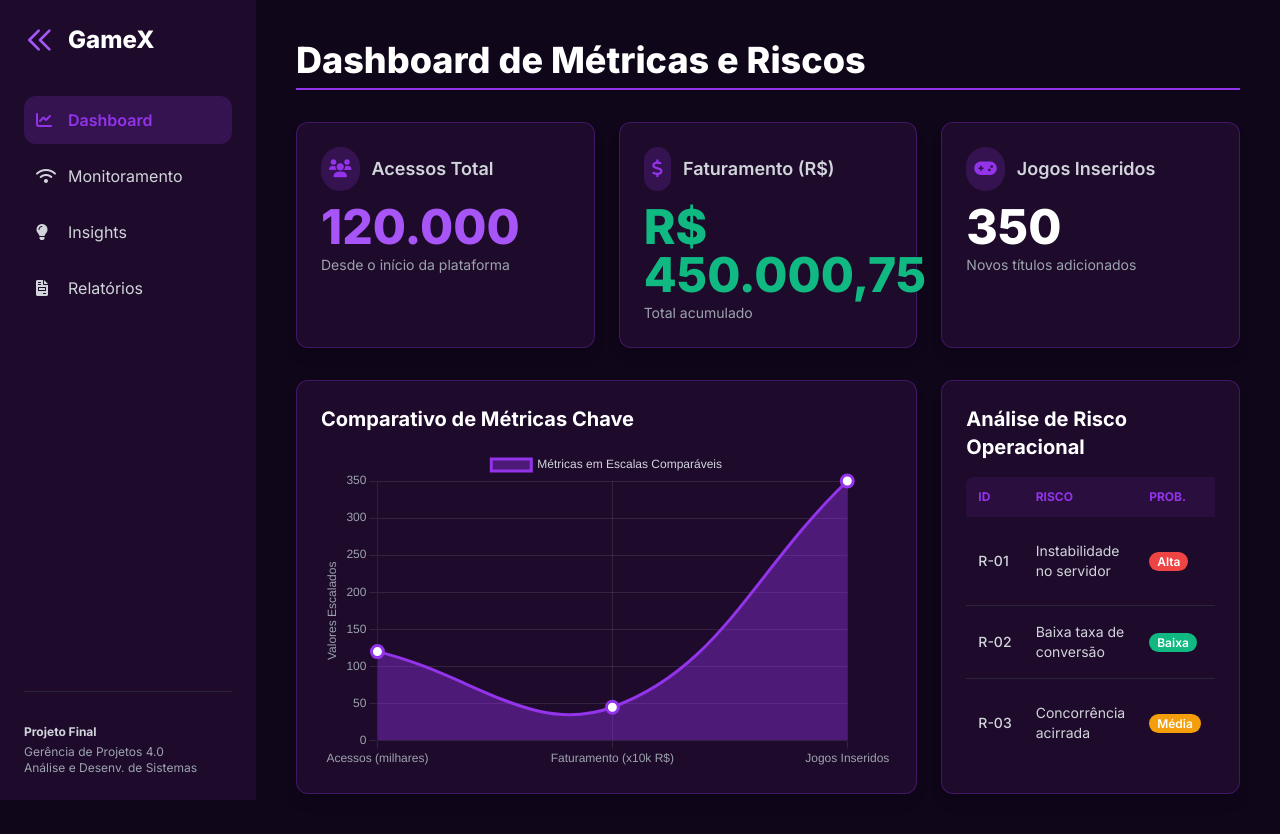
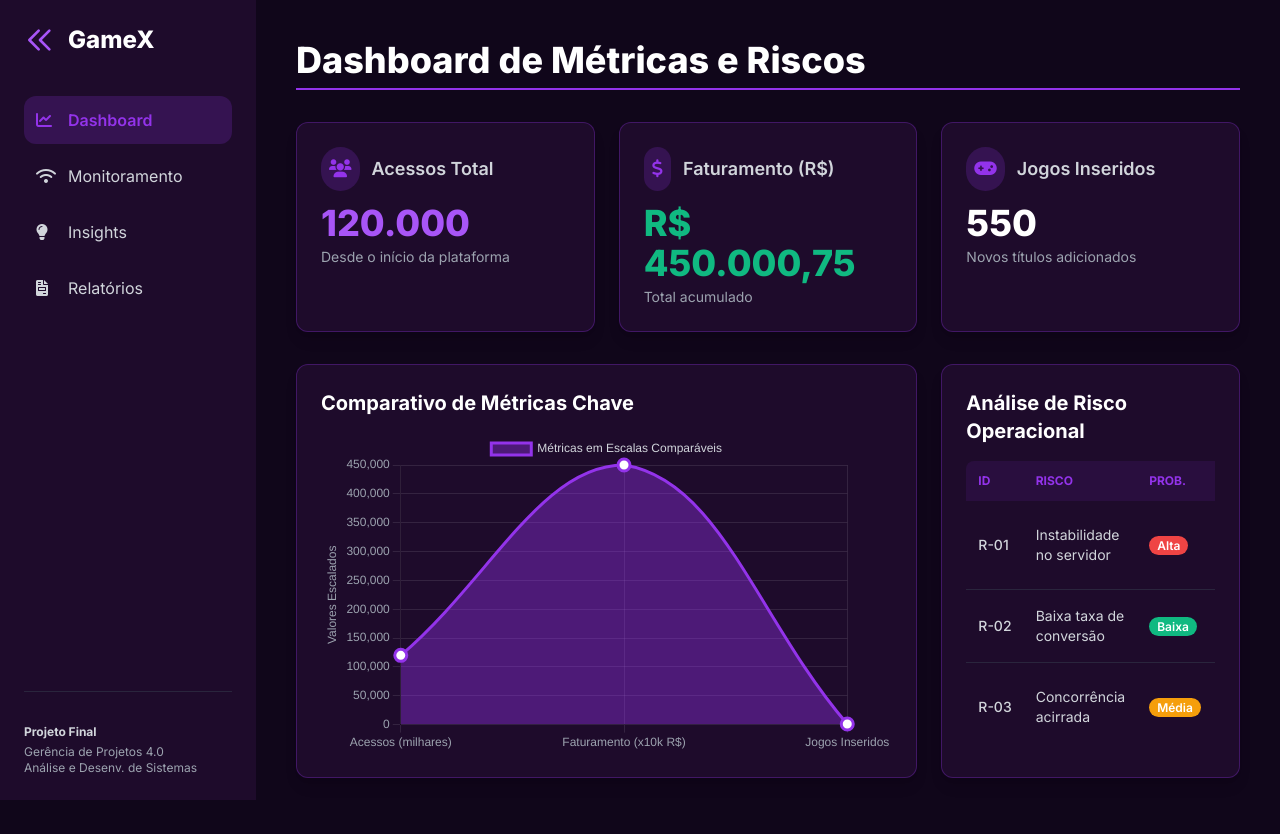
Before and after one commit to betanandes/smart_office2, a plain HTML site: page frontend/index.html in a window 1280 px wide. Drawn offline with nearby package versions, Linux system fonts and the light colour scheme.

Commit message:
FIX: ajustes front

```diff
--- a/frontend/index.html
+++ b/frontend/index.html
@@ -31,7 +31,7 @@
     <link rel="stylesheet" href="https://cdnjs.cloudflare.com/ajax/libs/font-awesome/6.0.0-beta3/css/all.min.css">
     <style>
         /* Estilos personalizados para a Sidebar e transições */
-        /* A Sidebar agora usa position: fixed em telas maiores (md:) */
+
         .sidebar {
             transition: transform 0.3s ease-in-out, width 0.3s ease-in-out;
             min-height: 100vh;
@@ -126,7 +126,7 @@
                     <h3 class="text-lg font-semibold text-gray-300 flex items-center">
                         <span class="p-2 bg-accent/20 text-accent rounded-full mr-3"><i class="fas fa-users"></i></span> Acessos Total
                     </h3>
-                    <p id="acessos" class="valor-metrica text-5xl font-extrabold mt-3 text-accent-light">120.000</p>
+                    <p id="acessos" class="valor-metrica text-4xl font-extrabold mt-3 text-accent-light">120.000</p>
                     <span class="text-sm text-gray-400 mt-1 block">Desde o início da plataforma</span>
                 </div>
                 <!-- Card de Métrica: Faturamento -->
@@ -134,7 +134,7 @@
                     <h3 class="text-lg font-semibold text-gray-300 flex items-center">
                         <span class="p-2 bg-accent/20 text-accent rounded-full mr-3"><i class="fas fa-dollar-sign"></i></span> Faturamento (R$)
                     </h3>
-                    <p id="faturamento" class="valor-metrica text-5xl font-extrabold mt-3 text-metric-success">R$ 450.000,75</p>
+                    <p id="faturamento" class="valor-metrica text-4xl font-extrabold mt-3 text-metric-success">R$ 450.000,75</p>
                     <span class="text-sm text-gray-400 mt-1 block">Total acumulado</span>
                 </div>
                 <!-- Card de Métrica: Jogos Inseridos -->
@@ -142,7 +142,7 @@
                     <h3 class="text-lg font-semibold text-gray-300 flex items-center">
                         <span class="p-2 bg-accent/20 text-accent rounded-full mr-3"><i class="fas fa-gamepad"></i></span> Jogos Inseridos
                     </h3>
-                    <p id="jogos" class="valor-metrica text-5xl font-extrabold mt-3 text-white">350</p>
+                    <p id="jogos" class="valor-metrica text-4xl font-extrabold mt-3 text-white">550</p>
                     <span class="text-sm text-gray-400 mt-1 block">Novos títulos adicionados</span>
                 </div>
             </div>
@@ -234,7 +234,7 @@
                     <h3 class="text-lg font-semibold text-gray-300 flex items-center justify-center mb-2">
                         <i class="fas fa-redo-alt mr-2 text-accent"></i> Retenção
                     </h3>
-                    <p class="kpi-valor text-6xl font-extrabold text-accent-light" id="retencao">0.95</p>
+                    <p class="kpi-valor text-6xl font-extrabold text-accent-light" id="retencao">0.65</p>
                 </div>
                 <!-- Satisfação -->
                 <div class="p-6 bg-secondary-dark rounded-xl shadow-lg text-center border border-accent/30">
@@ -303,7 +303,7 @@
             dashboard: {
                 acessos: "120.000",
                 faturamento: "R$ 450.000,75",
-                jogos: "350",
+                jogos: "550",
                 riscos: [
                     { id: 'R-01', risco: 'Instabilidade no servidor', prob: 'Alta', impacto: 'Alto', mitigacao: 'Monitoramento proativo e planos de contingência.', classProb: 'bg-metric-danger', classImp: 'text-metric-danger' },
                     { id: 'R-02', risco: 'Baixa taxa de conversão', prob: 'Baixa', impacto: 'Médio', mitigacao: 'A/B testing e otimização de funil.', classProb: 'bg-metric-success', classImp: 'text-metric-warning' },
@@ -311,14 +311,14 @@
                 ]
             },
             monitoramento: {
-                online: "1.123",
-                vendas: "120",
-                novos: "30",
+                online: "1.500",
+                vendas: "280",
+                novos: "55",
             },
             insights: {
-                retencao: "0.95",
+                retencao: "0.65",
                 satisfacao: "4.86",
-                tempoMedio: "18min", // NOVO VALOR ADICIONADO AQUI
+                tempoMedio: "18min",
                 lista: [
                     "Jogos indie com estética retrô estão em alta.",
                     "Promoções aumentam engajamento em 35%.",
@@ -507,7 +507,7 @@
                     labels: ['Acessos (milhares)', 'Faturamento (x10k R$)', 'Jogos Inseridos'],
                     datasets: [{
                         label: 'Métricas em Escalas Comparáveis',
-                        data: [120, 45, 350], // Dados de exemplo
+                        data: [120000, 450000, 1050], // Dados de exemplo
                         backgroundColor: 'rgba(147, 51, 234, 0.4)', // Cor de fundo do preenchimento
                         borderColor: '#9333ea', // Cor da linha (accent)
                         borderWidth: 3,
```
Also changed, not shown: 1 other file.
